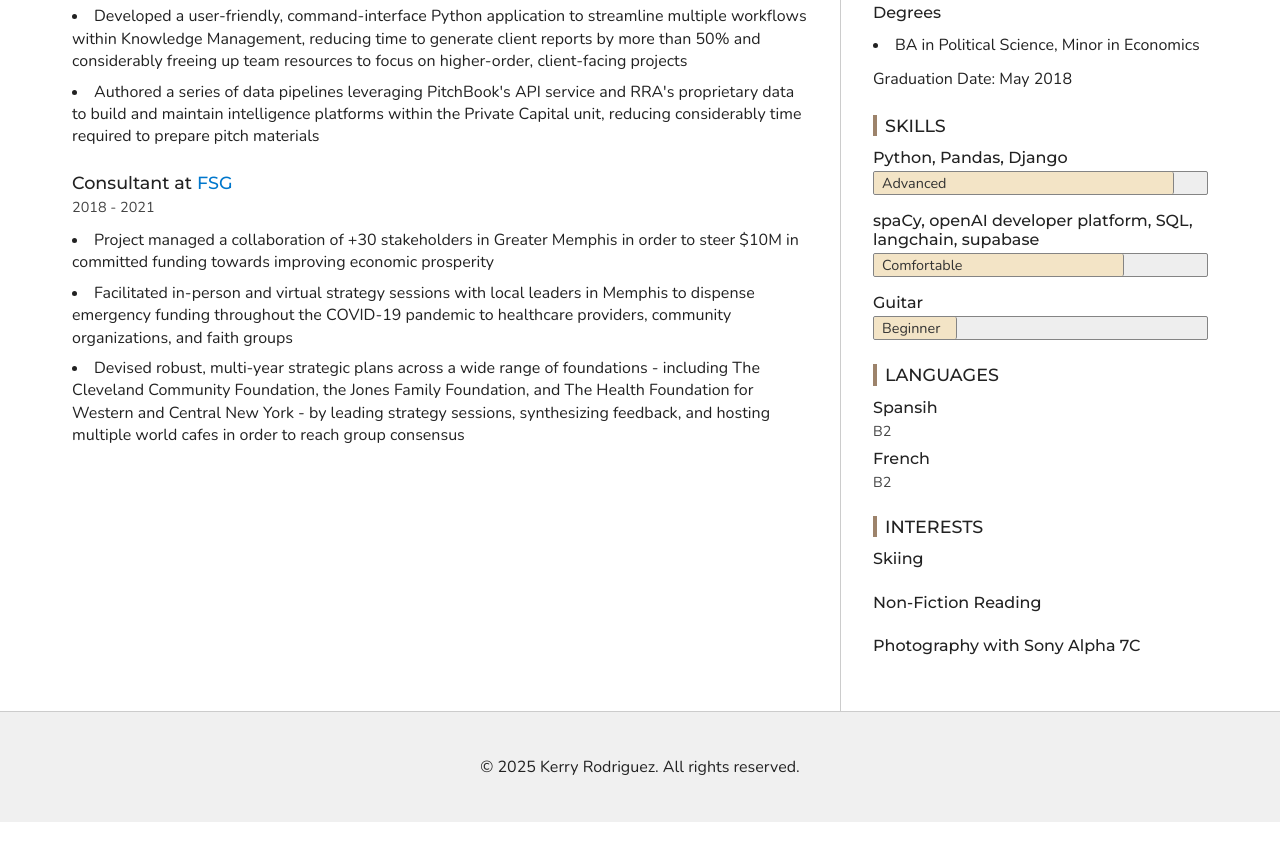
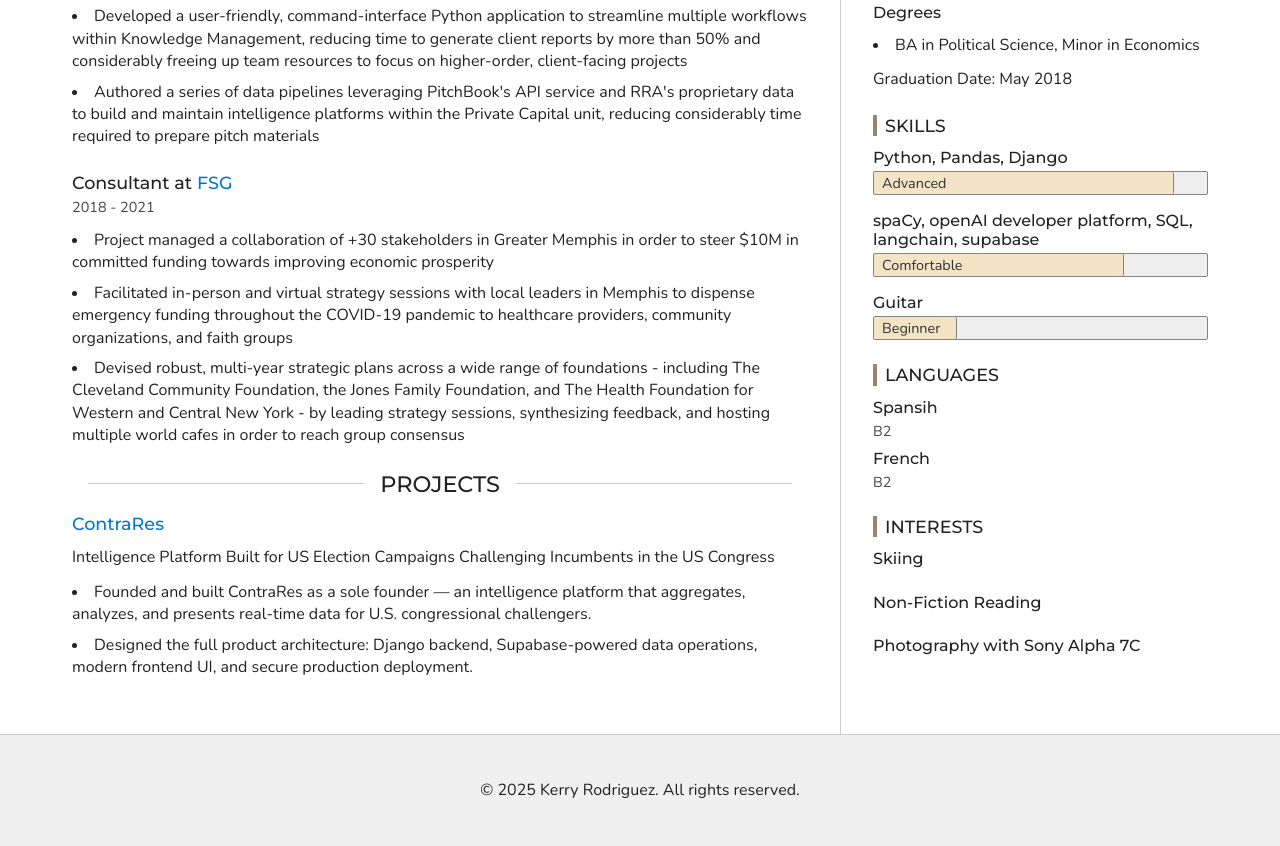
Before and after one commit to kerryrod/kerryrod.github.io, a plain HTML site: page index.html in a window 1280 px wide. Shown: the part 559-1405 px from the top of the page. Before the commit the page ends 1381 px from the top, so only its background shows below. Drawn offline with nearby package versions, Linux system fonts and the light colour scheme.

Commit message:
added contra_res as project with link to the website

```diff
--- a/index.html
+++ b/index.html
@@ -173,6 +173,26 @@
 
 
 
+            <section>
+              <h2 class="section-heading">Projects</h2>
+
+                <section>
+                  <h3>
+
+                      <a href="www.contrasearch.com">ContraRes</a>
+
+                  </h3>
+                  <p>Intelligence Platform Built for US Election Campaigns Challenging Incumbents in the US Congress</p>
+
+                    <ul>
+                      <li>Founded and built ContraRes as a sole founder — an intelligence platform that aggregates, analyzes, and presents real-time data for U.S. congressional challengers.</li><li>Designed the full product architecture: Django backend, Supabase-powered data operations, modern frontend UI, and secure production deployment.</li>
+                    </ul>
+
+
+                </section>
+
+            </section>
+
 
 
 
```
Also changed, not shown: portfolio-krod.json (+29 -18 lines), resume.html (+19 -0 lines).
